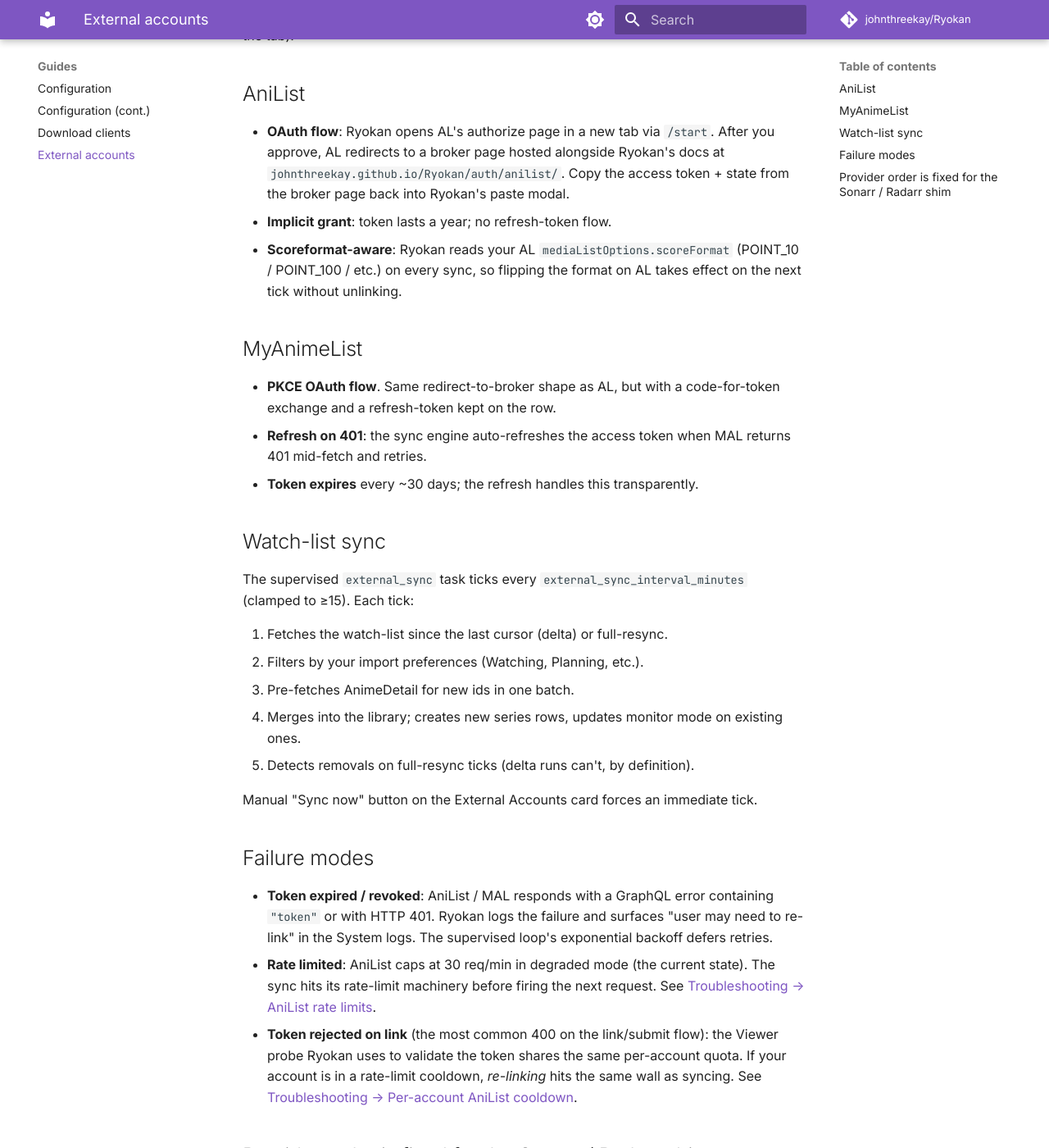
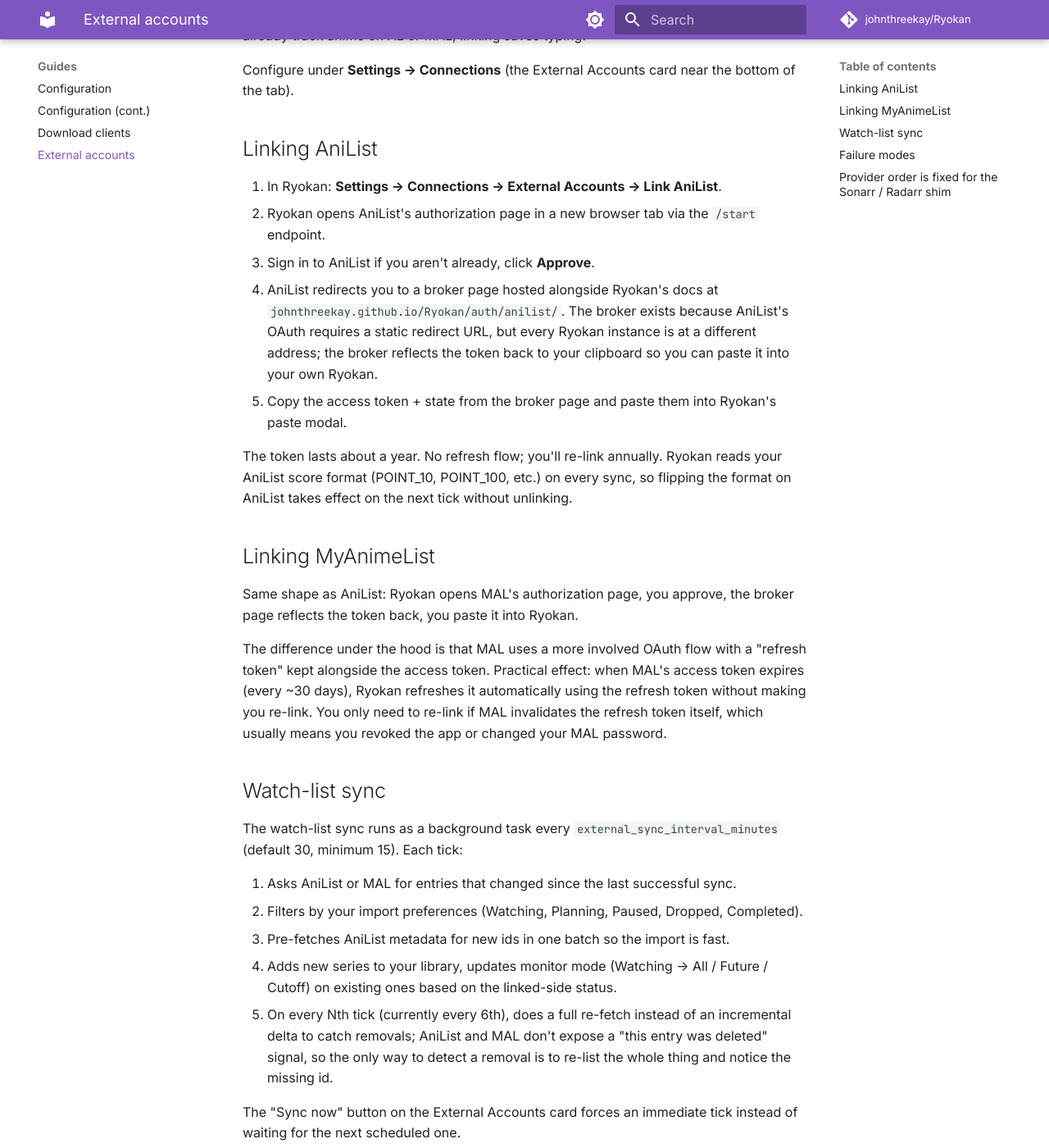
Before and after one commit to abhi1693/Ryokan, an MkDocs documentation site: the page built from docs/external-accounts.md, in a window 1280 px wide and 1400 px high, scrolled down 315 px. Shown: the whole window at 82% size. Built offline with MkDocs 1.6.1 and Material for MkDocs 9.7.7, drawn with Linux system fonts in a browser that asks for light colours; comment, search, counter and statistics services are not loaded; some of the changed text lies outside the part shown.

Commit message:
docs: tone pass on remaining pages (PR 5)
Apply the lessons from PRs 1-4 to the four pages still in their pre-
rewrite state: stack-builder, external-accounts, troubleshooting, faq.

stack-builder.md
- Last-updated footer.
- Otherwise unchanged; the page was rewritten earlier in PR 2-ish to
  use the /srv path layout and the picker JS does the heavy lifting.

external-accounts.md (full rewrite)
- Lead-with-the-goal opening: "Link your AL or MAL account and Ryokan
  pulls anime you mark as watching" instead of "Ryokan can sync your
  watch-list...".
- Replaced "OAuth flow", "implicit grant", "PKCE OAuth flow", "delta
  cursor", "supervised external_sync task" with plain-language
  walkthroughs. Internal-design content moved into "under the hood"
  parentheticals where it adds value, dropped where it didn't.
- Linking sections now numbered steps the user follows in order.
- Watch-list sync section explains the every-Nth-tick full re-fetch
  behavior in user terms ("AL/MAL don't expose a removed signal, so
  the only way to detect a removal is to re-list the whole thing").
- Last-updated footer.

troubleshooting.md
- Reframed opening to point at System → Logs as the universal first
  stop, with cross-link to the new system.md.
- "Things to check first" now numbered/explanatory rather than terse
  bullets.
- Migrations section gives concrete commands with /srv/docker/ryokan
  paths matching the quick-start.
- Last-updated footer.
- Em dash inside the SAB log-line code block left as-is; it's
  faithful reproduction of actual log output, not prose.

faq.md (full rewrite)
- Each answer leads with the user-facing impact, then the why.
- First-mention links for Anitomy and SeaDex (definitions inline).
- "How do I back up?" now mentions both /srv/docker/ryokan and
  /var/lib/docker/volumes paths so users on either layout know where
  to look.
- Last-updated footer.

PR 5 closes the original docs roadmap. Follow-ups (screenshots,
diagnostic checklist) can land separately.

Co-Authored-By: Claude Opus 4.7 (1M context) <noreply@anthropic.com>

```diff
--- a/docs/external-accounts.md
+++ b/docs/external-accounts.md
@@ -1,39 +1,49 @@
 # External accounts
 
-Ryokan can sync your watch-list from AniList or MyAnimeList. Linked accounts auto-add series to your library based on import preferences (Watching, Planning, Paused, Dropped, Completed).
+Link your AniList or MyAnimeList account and Ryokan will pull anime you mark as watching (or planning, completed, etc.) into your library automatically. New entries on the linked side become new series in Ryokan on the next sync tick; status changes propagate.
+
+You don't have to link anything. Manually-added series work fine without it. But if you already track anime on AL or MAL, linking saves typing.
 
 Configure under **Settings → Connections** (the External Accounts card near the bottom of the tab).
 
-## AniList
+## Linking AniList
 
-- **OAuth flow**: Ryokan opens AL's authorize page in a new tab via `/start`. After you approve, AL redirects to a broker page hosted alongside Ryokan's docs at `johnthreekay.github.io/Ryokan/auth/anilist/`. Copy the access token + state from the broker page back into Ryokan's paste modal.
-- **Implicit grant**: token lasts a year; no refresh-token flow.
-- **Scoreformat-aware**: Ryokan reads your AL `mediaListOptions.scoreFormat` (POINT_10 / POINT_100 / etc.) on every sync, so flipping the format on AL takes effect on the next tick without unlinking.
+1. In Ryokan: **Settings → Connections → External Accounts → Link AniList**.
+2. Ryokan opens AniList's authorization page in a new browser tab via the `/start` endpoint.
+3. Sign in to AniList if you aren't already, click **Approve**.
+4. AniList redirects you to a broker page hosted alongside Ryokan's docs at `johnthreekay.github.io/Ryokan/auth/anilist/`. The broker exists because AniList's OAuth requires a static redirect URL, but every Ryokan instance is at a different address; the broker reflects the token back to your clipboard so you can paste it into your own Ryokan.
+5. Copy the access token + state from the broker page and paste them into Ryokan's paste modal.
 
-## MyAnimeList
+The token lasts about a year. No refresh flow; you'll re-link annually. Ryokan reads your AniList score format (POINT_10, POINT_100, etc.) on every sync, so flipping the format on AniList takes effect on the next tick without unlinking.
 
-- **PKCE OAuth flow**. Same redirect-to-broker shape as AL, but with a code-for-token exchange and a refresh-token kept on the row.
-- **Refresh on 401**: the sync engine auto-refreshes the access token when MAL returns 401 mid-fetch and retries.
-- **Token expires** every ~30 days; the refresh handles this transparently.
+## Linking MyAnimeList
+
+Same shape as AniList: Ryokan opens MAL's authorization page, you approve, the broker page reflects the token back, you paste it into Ryokan.
+
+The difference under the hood is that MAL uses a more involved OAuth flow with a "refresh token" kept alongside the access token. Practical effect: when MAL's access token expires (every ~30 days), Ryokan refreshes it automatically using the refresh token without making you re-link. You only need to re-link if MAL invalidates the refresh token itself, which usually means you revoked the app or changed your MAL password.
 
 ## Watch-list sync
 
-The supervised `external_sync` task ticks every `external_sync_interval_minutes` (clamped to ≥15). Each tick:
+The watch-list sync runs as a background task every `external_sync_interval_minutes` (default 30, minimum 15). Each tick:
 
-1. Fetches the watch-list since the last cursor (delta) or full-resync.
-2. Filters by your import preferences (Watching, Planning, etc.).
-3. Pre-fetches AnimeDetail for new ids in one batch.
-4. Merges into the library; creates new series rows, updates monitor mode on existing ones.
-5. Detects removals on full-resync ticks (delta runs can't, by definition).
+1. Asks AniList or MAL for entries that changed since the last successful sync.
+2. Filters by your import preferences (Watching, Planning, Paused, Dropped, Completed).
+3. Pre-fetches AniList metadata for new ids in one batch so the import is fast.
+4. Adds new series to your library, updates monitor mode (Watching → All / Future / Cutoff) on existing ones based on the linked-side status.
+5. On every Nth tick (currently every 6th), does a full re-fetch instead of an incremental delta to catch removals; AniList and MAL don't expose a "this entry was deleted" signal, so the only way to detect a removal is to re-list the whole thing and notice the missing id.
 
-Manual "Sync now" button on the External Accounts card forces an immediate tick.
+The "Sync now" button on the External Accounts card forces an immediate tick instead of waiting for the next scheduled one.
 
 ## Failure modes
 
-- **Token expired / revoked**: AniList / MAL responds with a GraphQL error containing `"token"` or with HTTP 401. Ryokan logs the failure and surfaces "user may need to re-link" in the System logs. The supervised loop's exponential backoff defers retries.
-- **Rate limited**: AniList caps at 30 req/min in degraded mode (the current state). The sync hits its rate-limit machinery before firing the next request. See [Troubleshooting → AniList rate limits](troubleshooting.md#anilist-keeps-returning-429-too-many-requests).
-- **Token rejected on link** (the most common 400 on the link/submit flow): the Viewer probe Ryokan uses to validate the token shares the same per-account quota. If your account is in a rate-limit cooldown, *re-linking* hits the same wall as syncing. See [Troubleshooting → Per-account AniList cooldown](troubleshooting.md#anilist-per-account-cooldown-stuck-past-60s).
+- **Token expired or revoked**: AniList responds with a GraphQL error mentioning `"token"`, or with HTTP 401. MAL returns 401 too. Ryokan logs the failure and surfaces "user may need to re-link" in System → Logs (filtered to ExternalSync category). The sync's exponential backoff defers retries so the failed sync doesn't hammer the server.
+- **Rate limited**: AniList caps at 30 requests per minute in degraded mode (the current state). The sync stops short of the cap rather than firing into a 429. See [Troubleshooting → AniList rate limits](troubleshooting.md#anilist-keeps-returning-429-too-many-requests).
+- **Token rejected on link** (the most common 400 on link/submit): the validation probe Ryokan uses to confirm the freshly-pasted token works shares the same per-account quota as syncing. If your account is in a rate-limit cooldown when you try to link, the link fails with the same 429. See [Troubleshooting → Per-account AniList cooldown](troubleshooting.md#anilist-per-account-cooldown-stuck-past-60s).
 
 ## Provider order is fixed for the Sonarr / Radarr shim
 
-The anibridge shim (Sonarr/Radarr API exposed for Seerr) does AL-first, MAL-on-AL-down. There's no user-facing toggle for this and no plan to add one; Seerr expects a stable provider behavior, and falling back inconsistently confuses its caching.
+Ryokan's Sonarr/Radarr-compatible API (anibridge) does AniList lookups first, MAL lookups second when AniList is down. There's no user-facing toggle for this and no plan to add one. Seerr expects stable provider behavior; falling back inconsistently confuses its caching.
+
+---
+
+*Last updated: 2026-05-07.*
--- a/docs/faq.md
+++ b/docs/faq.md
@@ -2,37 +2,46 @@
 
 ## How is this different from Sonarr?
 
-Sonarr was built for general-purpose TV, so its handling of anime isn't first class. Ryokan is anime-only and tunes its release-classification logic and metadata for that. Concretely:
+Sonarr was built for general-purpose TV; its anime support is real but bolted on. Ryokan is anime-only and tunes its release-classification logic, search shape, and metadata for that. The concrete differences:
 
 - **Batch releases are a first-class search target, not a fan-out.** Sonarr's anime mode searches every episode individually, which scales poorly with multiple indexers since searches time out before results aggregate. Ryokan sends one search per batch.
-- **Anime release naming is the default-handled path, not an edge case.** Anitomy parses titles, anitomy-aware Custom Formats are first-class, and AniList is the primary metadata source.
-- **SeaDex is integrated as an authoritative-pick layer.** Sonarr has nothing equivalent.
-- **Source classification runs through six layers.** Filename, Nyaa description scrape, release-group reputation, ffprobe, directory walk, and a temporal heuristic ("is this airing right now") before deciding BD vs WEB. Sonarr classifies quality via the release title plus Custom Formats; it has no automatic multi-layer source-of-truth pipeline (description scrape, ffprobe-on-disk, group-reputation table, temporal heuristic) the way Ryokan does.
+- **Anime release-name parsing is the default-handled path, not an edge case.** [Anitomy](https://github.com/erengy/anitomy) (a parser specifically for anime release titles) handles tokenization; Custom Formats can match against anitomy fields directly; AniList is the primary metadata source.
+- **[SeaDex](https://releases.moe) is integrated as an authoritative-pick layer.** Sonarr has nothing equivalent.
+- **Source classification combines multiple signals** (filename, Nyaa description scrape, release-group reputation table, ffprobe output, directory walk, and a temporal "is this still airing?" heuristic) before deciding whether a release is BD or WEB. Sonarr decides quality from the release title plus Custom Formats; for anime, that misclassifies often enough that the manual-review pile stays large.
 
 ## Is this a fork of Sonarr?
 
-No. Different language (Rust vs C#), different architecture, different release ecosystem. Some conventions are deliberately Sonarr/Radarr-shaped (Custom Format JSON format, source taxonomy) for compatibility with TRaSH-Guides and similar community resources, but the codebase is independent.
+No. Different language (Rust vs C#), different architecture, different release ecosystem. Some conventions are deliberately Sonarr / Radarr-shaped (Custom Format JSON format, source taxonomy, the API shape Seerr expects) so TRaSH-Guides presets and Seerr-style request frontends Just Work, but the codebase is independent.
 
-## Can it manage manga / light novels / webtoons?
+## Can it manage manga, light novels, or webtoons?
 
-Ryokan only manages anime right now. The metadata, classification, and naming conventions for those formats are different enough to warrant separate provider chains, which will be coming in v2.0.0.
+Not yet. Ryokan only manages anime in the current 1.x line. Manga, light novels, and similar long-form formats need different metadata sources, different naming conventions, and different file-organization patterns; supporting them properly is the focus of v2.0 rather than something to graft on partially.
 
 ## Can I run multiple Ryokan instances?
 
-Technically yes, but they don't coordinate. Each instance has its own DB, its own grab history, its own AL/MAL link state. Two instances pointed at the same AL account share that account's per-token rate-limit budget. See [Troubleshooting](troubleshooting.md#anilist-per-account-cooldown-stuck-past-60s).
+Technically yes, but they don't coordinate. Each instance has its own database, its own grab history, its own AniList / MAL link state. Two instances pointed at the same AniList account share that account's per-token rate-limit budget (which you'll trip), so this isn't a "scale horizontally" pattern; it's "two completely separate libraries that happen to share metadata sources".
 
-There's no built-in way to share a library between instances. If you need shared library state, stick to a single instance.
+If you need shared library state across machines, stick to one instance and put it behind a reverse proxy or VPN-mesh so both machines can reach it. See [Troubleshooting → AniList per-account cooldown](troubleshooting.md#anilist-per-account-cooldown-stuck-past-60s) for the rate-limit angle.
 
 ## Is Ryokan multi-user?
 
-Not supported and not on the roadmap. Single-admin only. The reasoning matches Sonarr's [PR #7186](https://github.com/Sonarr/Sonarr/pull/7186) rejection (Jan 2025): private-tracker account-sharing semantics get messy fast, and the PVR-shared-with-friends case is well-served by Jellyfin on top of a single-admin PVR.
+Not supported and not on the roadmap. Single-admin only. The reasoning matches Sonarr's [PR #7186](https://github.com/Sonarr/Sonarr/pull/7186) rejection (Jan 2025): private-tracker account-sharing semantics get messy fast, and the "PVR shared with friends" use case is well-served by Jellyfin sitting on top of a single-admin PVR. Jellyfin already handles per-user libraries, watch progress, parental controls, etc.
 
 ## Can I use the API directly?
 
-Yes. Swagger UI at `/api-docs`, OpenAPI JSON at `/api-docs/openapi.json`. Cookie-auth for the web-UI-facing endpoints; the Sonarr/Radarr shim uses API-key auth (`X-Api-Key` header or `?apikey=` query).
+Yes. Ryokan exposes a Swagger UI at `/api-docs` and the OpenAPI JSON at `/api-docs/openapi.json`. Two auth paths:
+
+- **Cookie auth** for the web-UI-facing endpoints (whatever the browser uses; you log in with username + password).
+- **API-key auth** for the Sonarr / Radarr-compatible shim that Seerr and friends call (`X-Api-Key` header or `?apikey=` query string, configured in **Settings → Connections**).
 
 ## How do I back up?
 
-The whole `/data` volume. That's the SQLite DB, the artwork cache, the encryption key, the OAuth tokens (encrypted), and config sentinels. Standard SQLite backup tools work, or just stop Ryokan and copy the volume.
+The whole `/data` volume captures everything: the SQLite database, the artwork cache, the encryption key, the OAuth tokens (encrypted at rest), and config sentinels. Standard SQLite backup tools work, or just stop Ryokan and copy the volume.
 
-The encryption key is the load-bearing bit. Lose it but keep the DB, and every encrypted OAuth token in `external_accounts` is unrecoverable; you'll need to re-link those accounts.
+The encryption key is the load-bearing bit. Lose it but keep the database, and every encrypted OAuth token in `external_accounts` becomes unrecoverable; you'll need to re-link those accounts. The key lives at `/data/.ryokan-key` by default; back it up alongside the DB.
+
+If you're using the [quick start's](quick-start.md) `/srv/docker/ryokan` bind-mount layout, the whole folder is your backup target. With Docker named volumes it's under `/var/lib/docker/volumes/<volume-name>/`; same idea, less convenient.
+
+---
+
+*Last updated: 2026-05-07.*
```
Also changed, not shown: docs/stack-builder.md (+4 -0 lines), docs/troubleshooting.md (+15 -5 lines).
